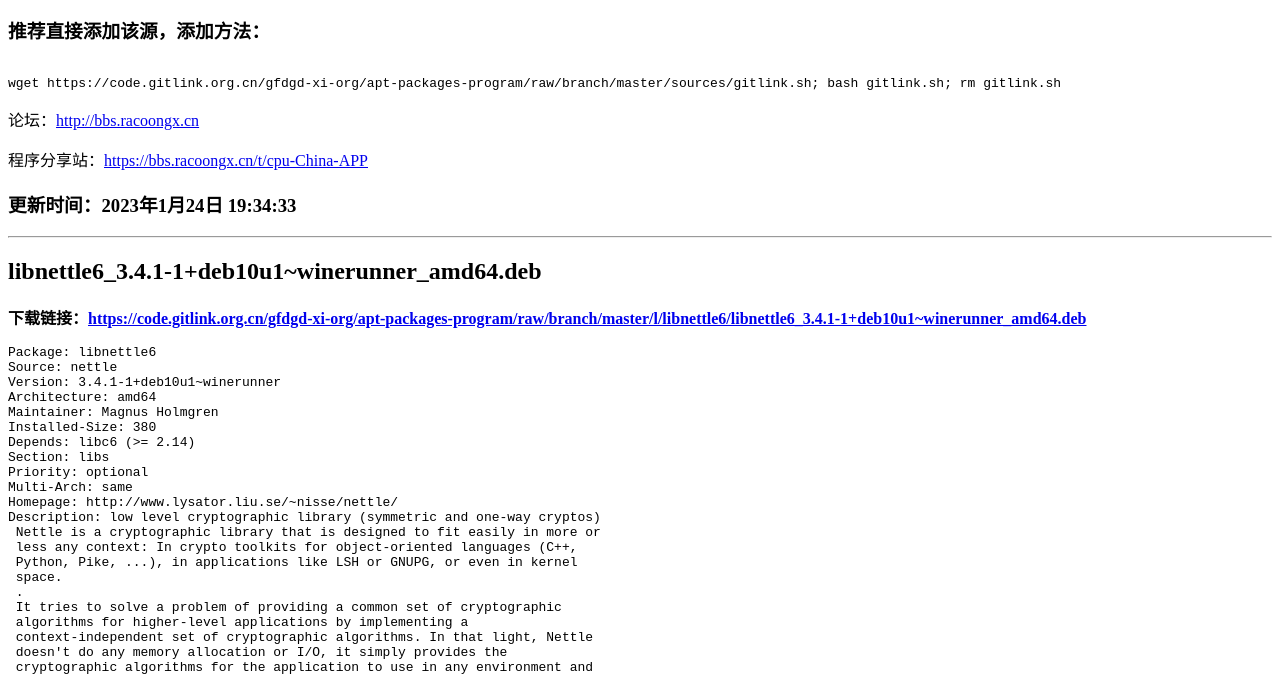
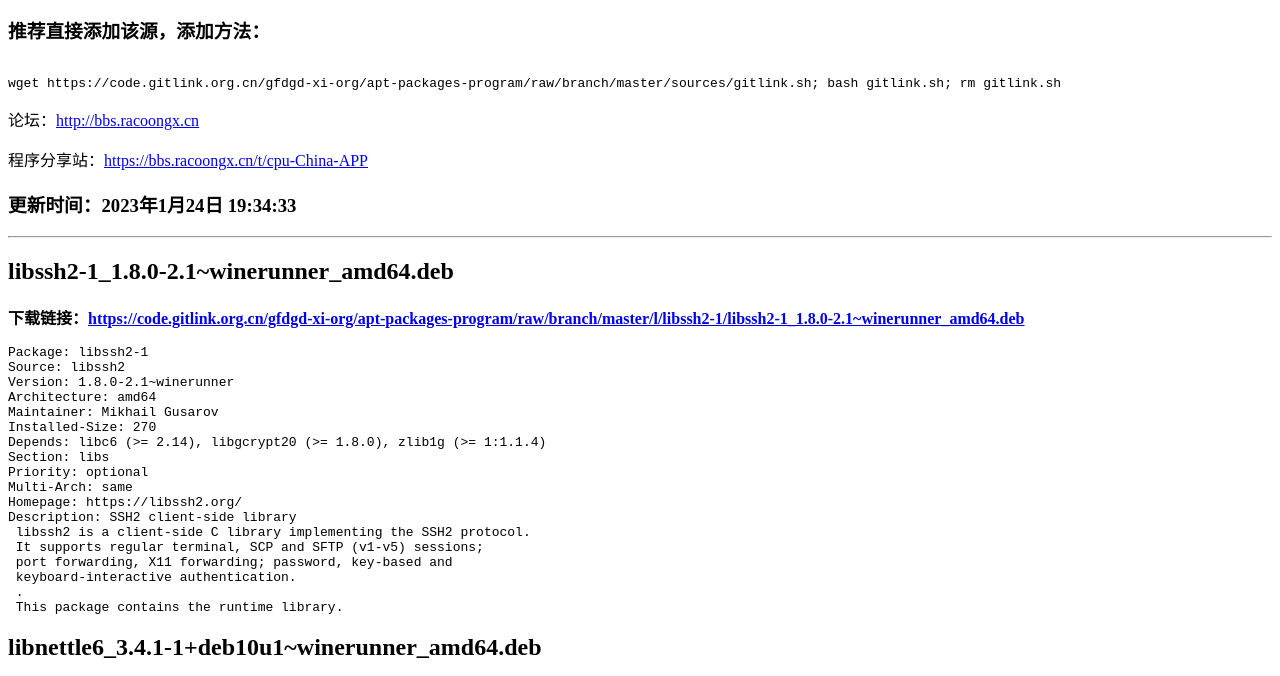
Before and after one commit to gfdgd-xi/apt-packages-websize-depend, a plain HTML site: page index.html in a window 1280 px wide. Shown: the part 116-792 px from the top of the page. Drawn offline with Linux system fonts and the light colour scheme.

Commit message:
新增 libssh2-1_1.8.0-2.1~winerunner_amd64.deb

```diff
--- a/index.html
+++ b/index.html
@@ -18,7 +18,28 @@ wget https://code.gitlink.org.cn/gfdgd-xi-org/apt-packages-program/raw/branch/ma
     <p>程序分享站：<a href='https://bbs.racoongx.cn/t/cpu-China-APP'>https://bbs.racoongx.cn/t/cpu-China-APP</a></p>
     <h3>更新时间：2023年1月24日 19:34:33</h3>
     <hr/>
-    <h2>libnettle6_3.4.1-1+deb10u1~winerunner_amd64.deb</h2>
+    <h2>libssh2-1_1.8.0-2.1~winerunner_amd64.deb</h2>
+<p><b>下载链接：<a href='https://code.gitlink.org.cn/gfdgd-xi-org/apt-packages-program/raw/branch/master/l/libssh2-1/libssh2-1_1.8.0-2.1~winerunner_amd64.deb'>https://code.gitlink.org.cn/gfdgd-xi-org/apt-packages-program/raw/branch/master/l/libssh2-1/libssh2-1_1.8.0-2.1~winerunner_amd64.deb</a></b></p>
+<pre><code>Package: libssh2-1
+Source: libssh2
+Version: 1.8.0-2.1~winerunner
+Architecture: amd64
+Maintainer: Mikhail Gusarov <dottedmag@debian.org>
+Installed-Size: 270
+Depends: libc6 (>= 2.14), libgcrypt20 (>= 1.8.0), zlib1g (>= 1:1.1.4)
+Section: libs
+Priority: optional
+Multi-Arch: same
+Homepage: https://libssh2.org/
+Description: SSH2 client-side library
+ libssh2 is a client-side C library implementing the SSH2 protocol.
+ It supports regular terminal, SCP and SFTP (v1-v5) sessions;
+ port forwarding, X11 forwarding; password, key-based and
+ keyboard-interactive authentication.
+ .
+ This package contains the runtime library.
+</code></pre>
+<h2>libnettle6_3.4.1-1+deb10u1~winerunner_amd64.deb</h2>
 <p><b>下载链接：<a href='https://code.gitlink.org.cn/gfdgd-xi-org/apt-packages-program/raw/branch/master/l/libnettle6/libnettle6_3.4.1-1+deb10u1~winerunner_amd64.deb'>https://code.gitlink.org.cn/gfdgd-xi-org/apt-packages-program/raw/branch/master/l/libnettle6/libnettle6_3.4.1-1+deb10u1~winerunner_amd64.deb</a></b></p>
 <pre><code>Package: libnettle6
 Source: nettle
```
Also changed, not shown: list.html (+21 -0 lines).
